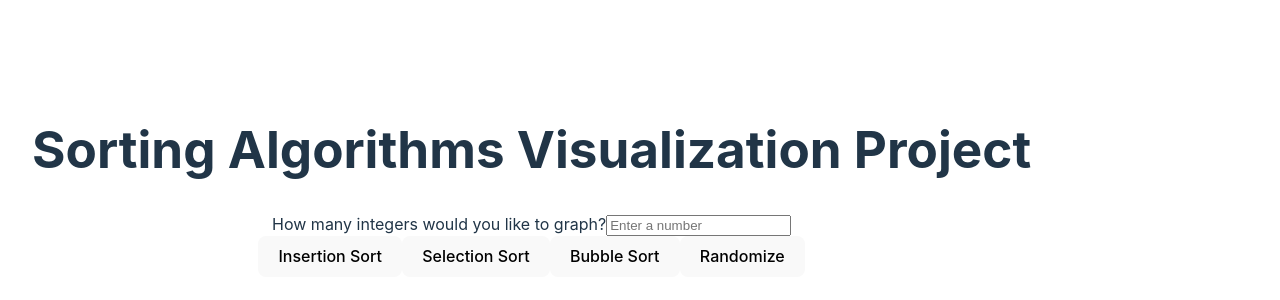
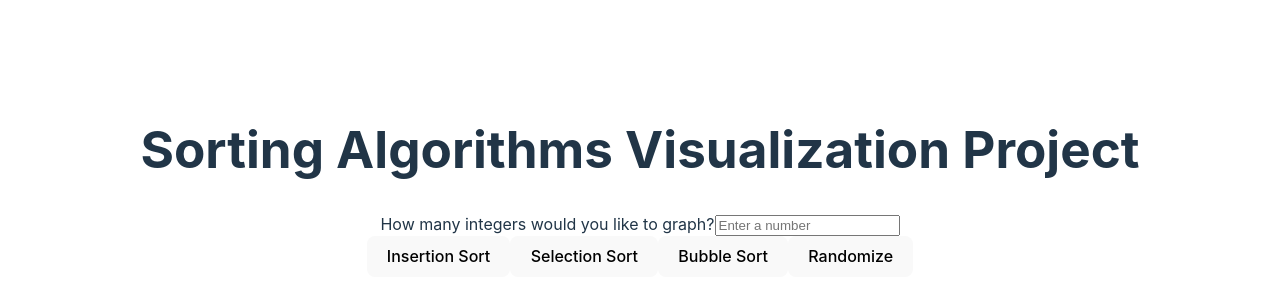
Before and after one commit to williamparker2023/algorithmVisual, a React (Vite) app: page / in a window 1280 px wide. Shown: the part 186-486 px from the top of the page. Built offline with nearby package versions, Linux system fonts and the light colour scheme.

Commit message:
Made page reactive to size of screen

```diff
--- a/src/App.css
+++ b/src/App.css
@@ -54,7 +54,11 @@ html {
 
 }
 body {
-  position: absolute;
+  position: relative;
+  margin-left: auto;
+  margin-right: auto;
+  text-align: center;
+
 }
 div#container{
   border: 1px solid gray;
@@ -75,6 +79,8 @@ div#container{
   display: flex;
   flex-direction: row; /* Updated from row-reverse */
   width: 100%;
+  align-items: center;
+  position: relative;
 
 }
 
```
